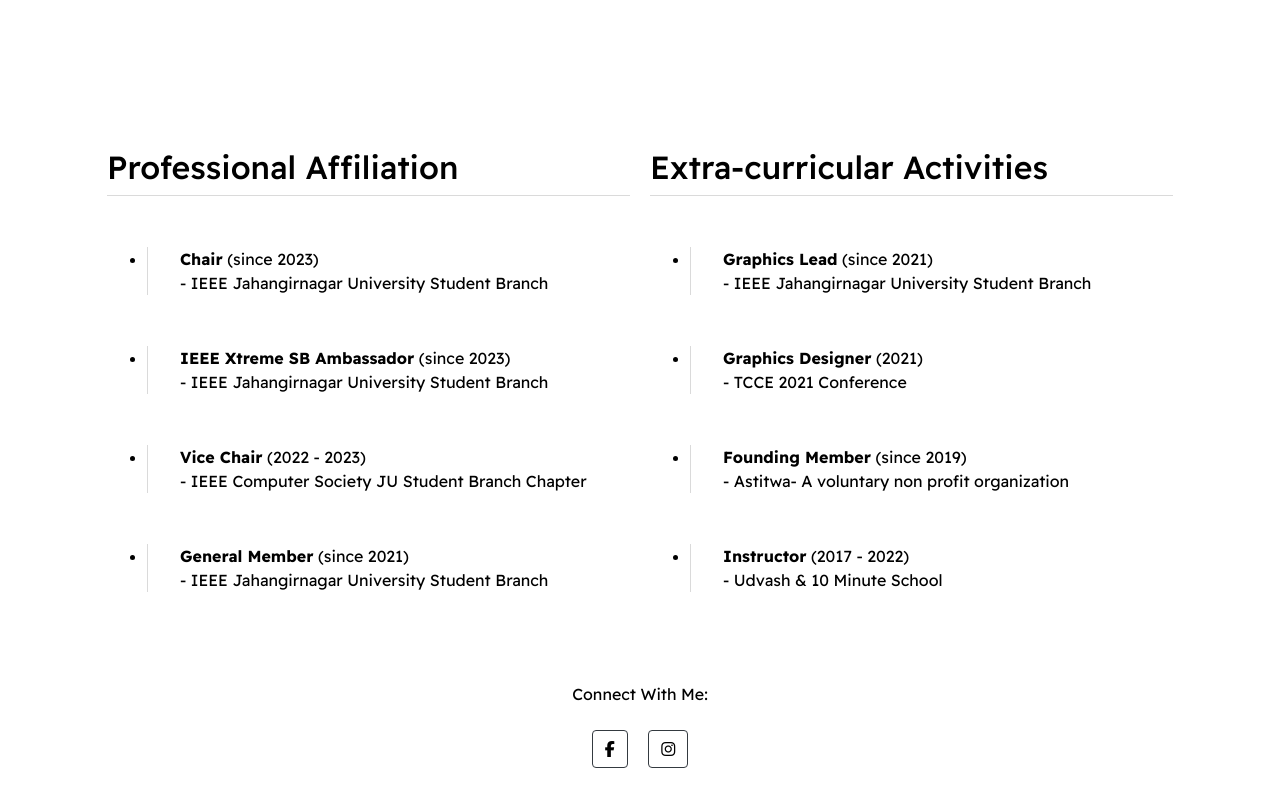
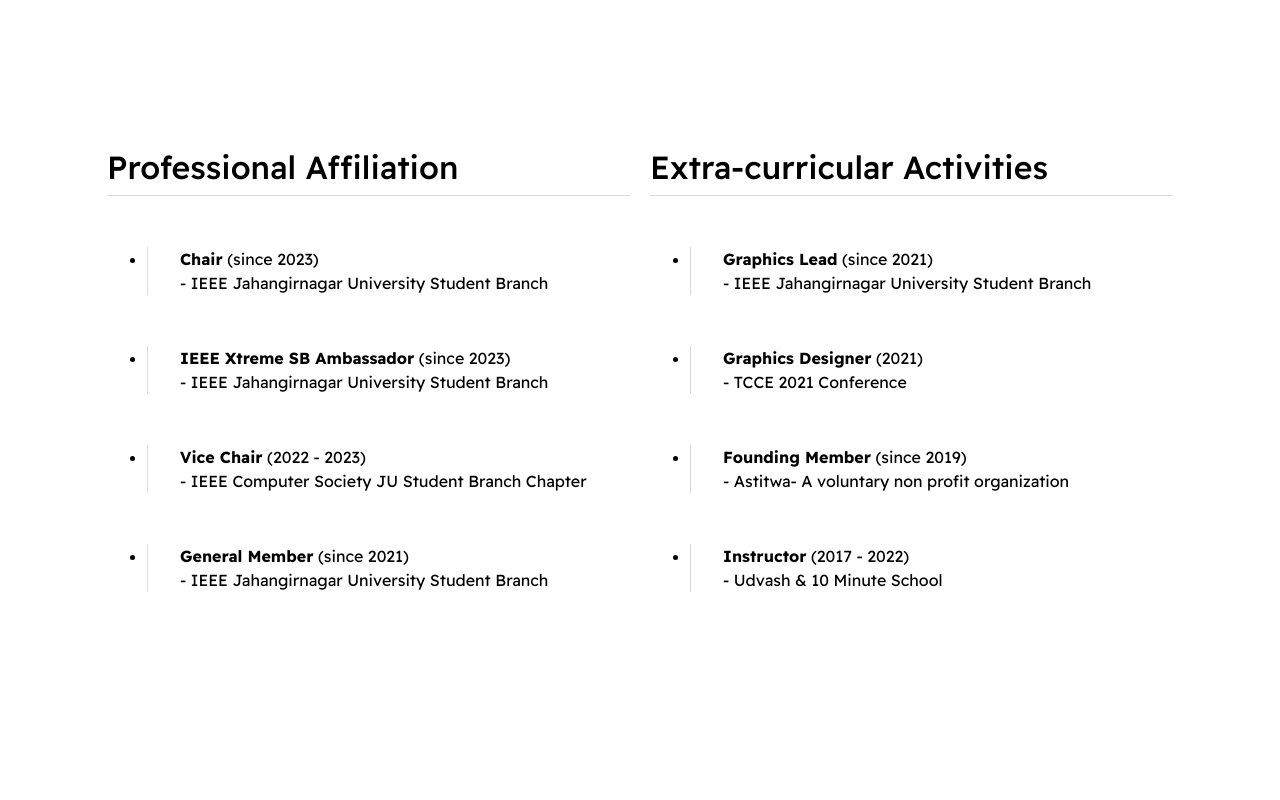
Before and after one commit to Sirajam-Munira/munira, a plain HTML site: page index.html in a window 1280 px wide. Shown: the part 3620-4420 px from the top of the page. After the commit the page ends 4302 px from the top, so only its background shows below. Drawn offline with nearby package versions, Linux system fonts and the light colour scheme.

Commit message:
website version 2.3

```diff
--- a/index.html
+++ b/index.html
@@ -466,7 +466,7 @@
     </div>
 
 
-    <footer class="text-center text-dark">
+    <!-- <footer class="text-center text-dark">
         <div class="container">
             <p>Connect With Me:</p>
             <section class="mb-4">
@@ -476,7 +476,7 @@
                     role="button" target="_blank"><i class="fab fa-instagram"></i></a>
             </section>
         </div>
-    </footer>
+    </footer> -->
 
 
     <!--custom js file link-->
```
